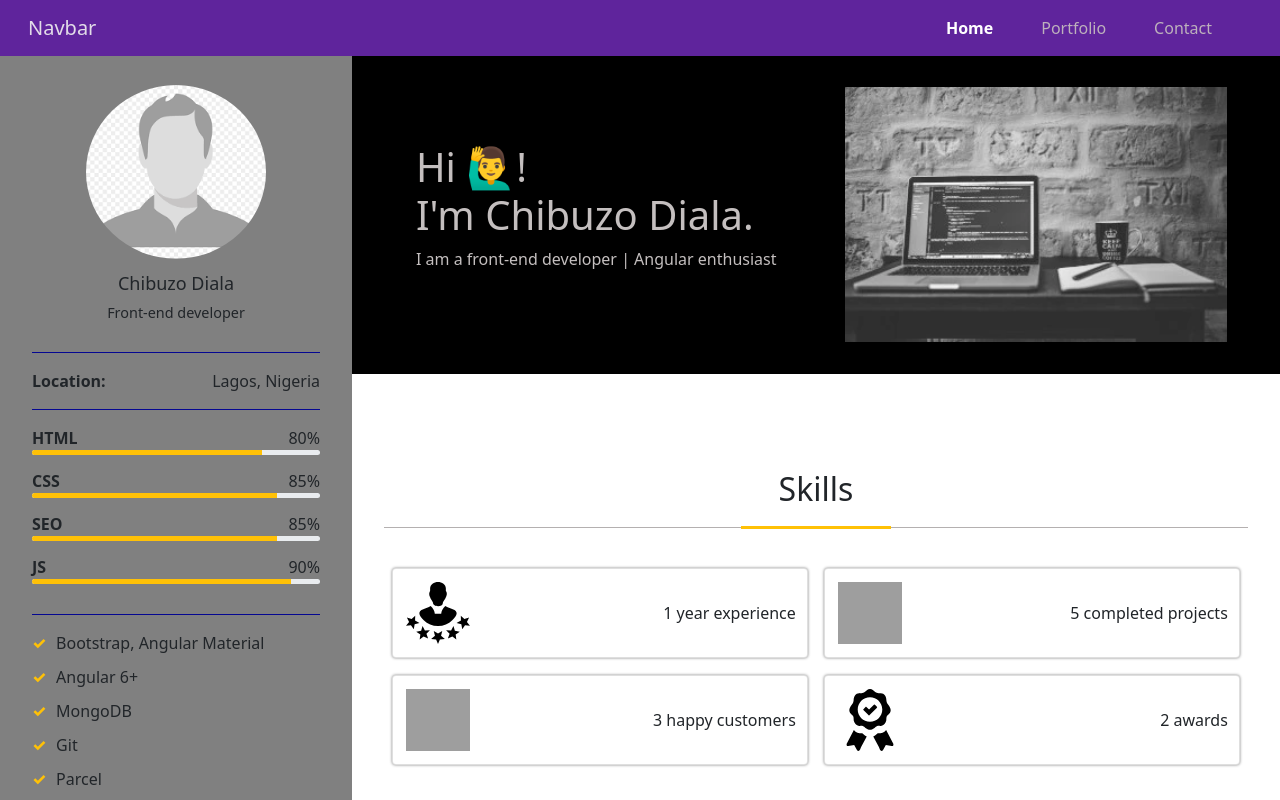
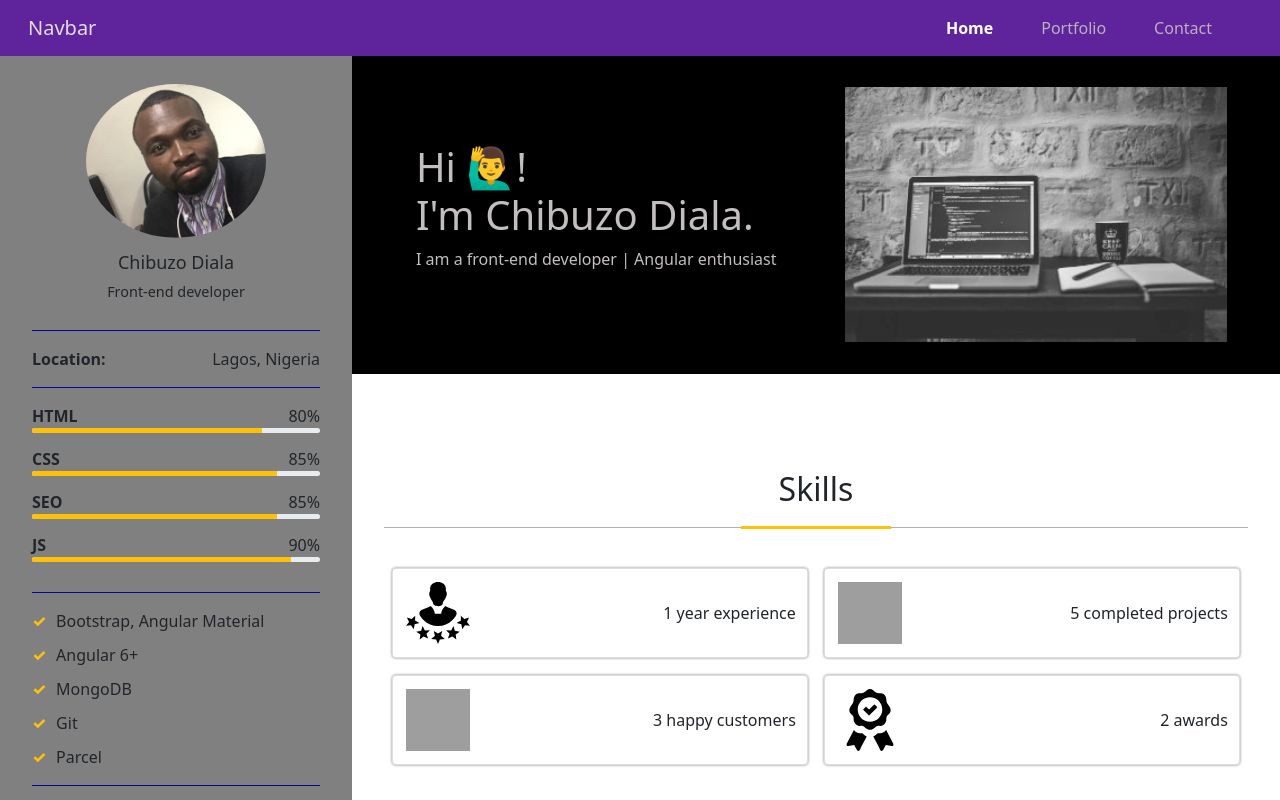
Before and after one commit to CDiala/my_portfolio, an Angular app: page / in a window 1280 px wide. Shown: the top 800 px of the page. Built offline with nearby package versions, Linux system fonts and the light colour scheme; grey boxes are pictures that could not be loaded.

Commit message:
Added a profile picture.

```diff
--- a/src/app/shared/sidenav/sidenav.component.html
+++ b/src/app/shared/sidenav/sidenav.component.html
@@ -1,5 +1,5 @@
 <section class="card">
-    <img src="../assets/images/default-profile-image.png" class="card-img-top" alt="...">
+    <img src="../assets/images/profile.jpeg" class="card-img-top" alt="...">
     <div class="card-body">
       <h5 class="card-title">Chibuzo Diala</h5>
       <p class="card-text">Front-end developer</p>
```
Also changed, not shown: src/assets/images/profile.jpeg (added).
